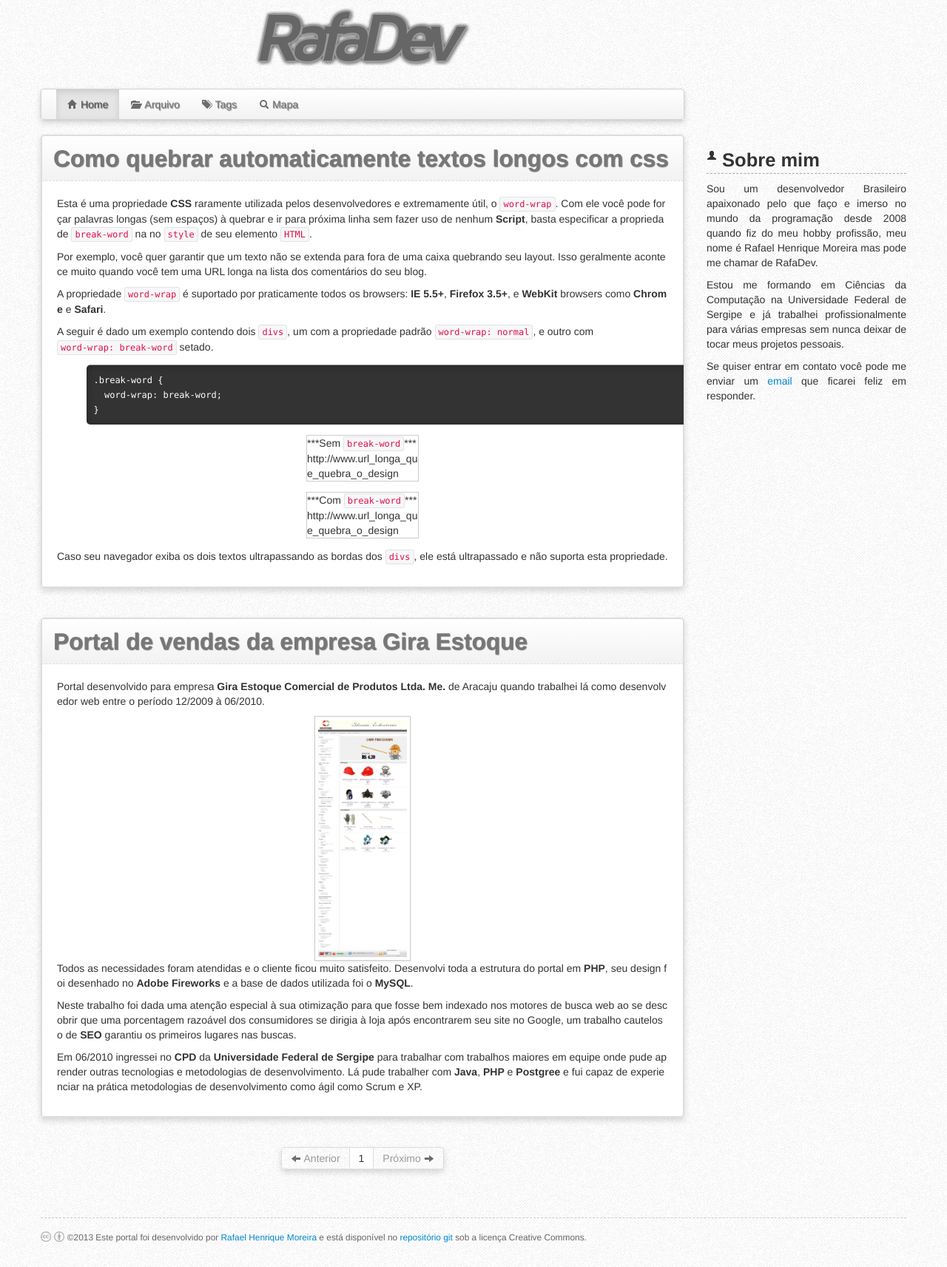
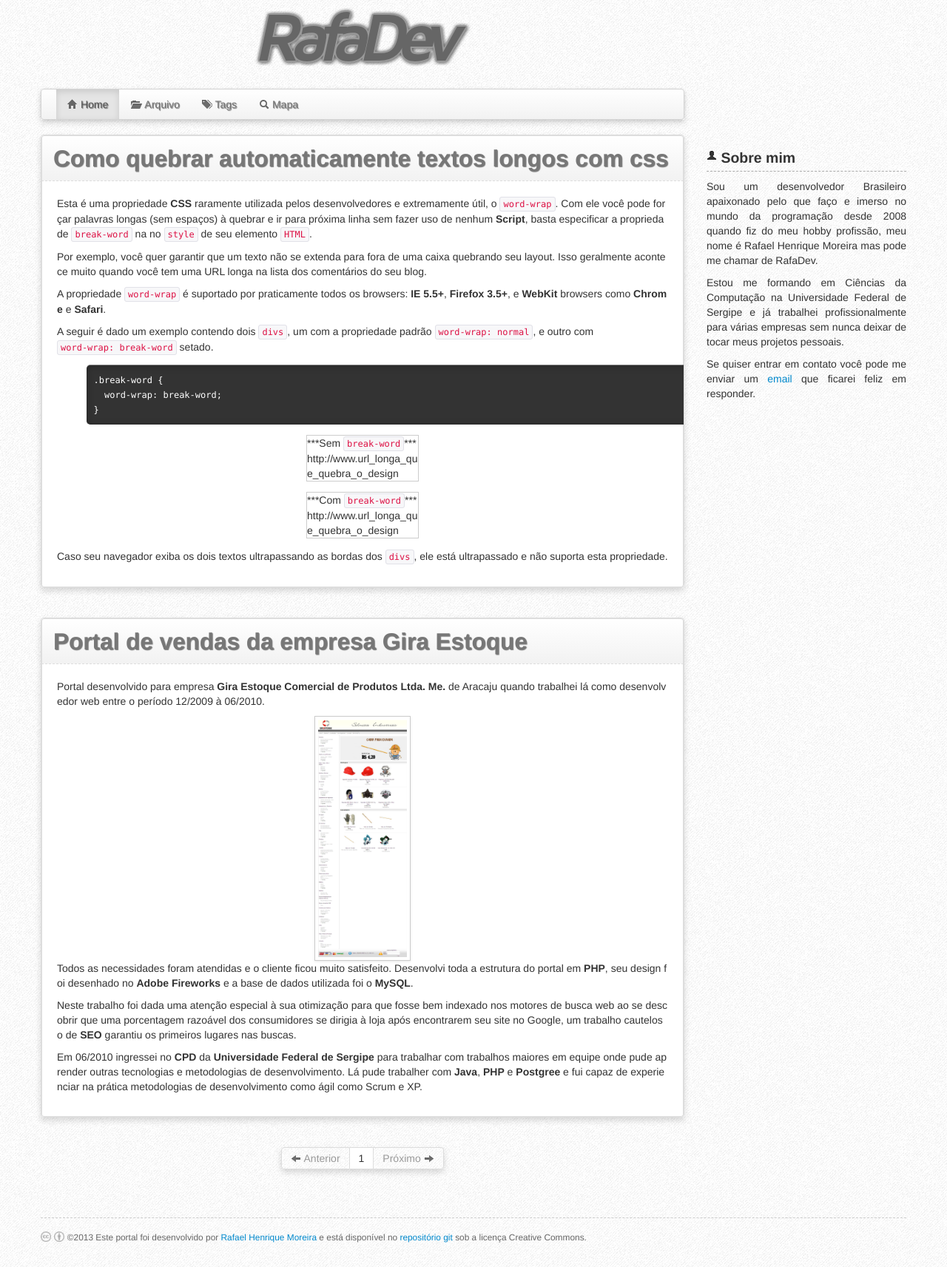
Before and after one commit to rafadev7/RafaDev.com, a Jekyll site: the page built from index.html, in a window 1280 px wide. Shown: the whole page at 74% size. Built offline with Jekyll 4.4.1, drawn with Linux system fonts in a browser that asks for light colours; the list of posts is cut into pages by our own code.

Commit message:
Layout changes

```diff
--- a/_layouts/page.html
+++ b/_layouts/page.html
@@ -7,7 +7,7 @@ layout: default
       {{ content }}
     </div>
     <aside class="span3 sidebar">
-      <h2><i class="icon-user"></i> Sobre mim</h2>
+      <h3><i class="icon-user"></i> Sobre mim</h3>
       <div style="text-align:justify;">
       <p>Sou um desenvolvedor Brasileiro apaixonado pelo que faço e imerso no mundo da programação desde 2008 quando fiz do meu hobby profissão, meu nome é Rafael Henrique Moreira mas pode me chamar de RafaDev.</p>
       <p>Estou me formando em Ciências da Computação na Universidade Federal de Sergipe e já trabalhei profissionalmente para várias empresas sem nunca deixar de tocar meus projetos pessoais.</p>
```
Also changed, not shown: img/glyphicons-halflings.png.
